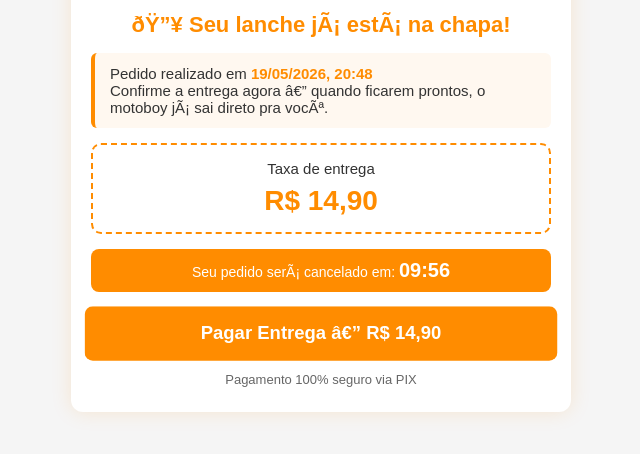
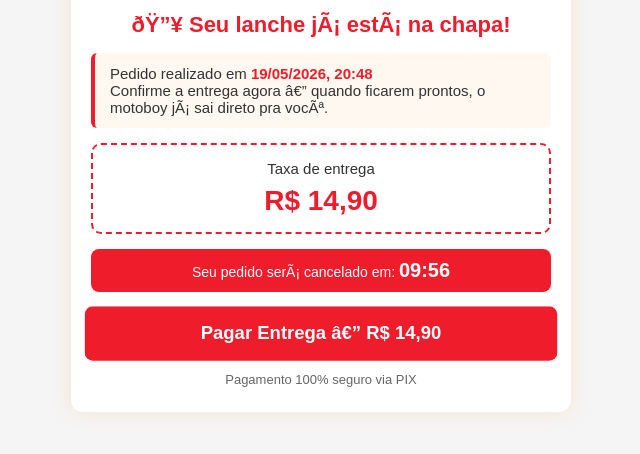
Before and after one commit to Frassiniroi/borcellehamburguerup1, a plain HTML site: page index.html in a window 1280 px wide. Shown: the part 158-612 px from the top of the page, without its empty margins (319-959 px from the left). Drawn offline with Linux system fonts and the light colour scheme.

Commit message:
Update index.html

```diff
--- a/index.html
+++ b/index.html
@@ -30,15 +30,15 @@ body{font-family:Arial,sans-serif;background-color:#f5f5f5;color:#000;text-align
 .container{max-width:500px;margin:0 auto;padding:25px 20px;background-color:#fff;border-radius:12px;box-shadow:0 0 20px rgba(255,140,0,0.15);}
 .logo{width:120px;margin-bottom:10px;}
 .status-badge{background-color:#fff3cd;border:1px solid #ffc107;color:#856404;border-radius:20px;padding:6px 16px;font-size:14px;font-weight:bold;display:inline-block;margin-bottom:15px;}
-h1{color:#ff8c00;font-size:22px;margin-bottom:5px;}
-.pedido-info{background-color:#fff8f0;border-left:4px solid #ff8c00;border-radius:6px;padding:12px 15px;margin:15px 0;text-align:left;font-size:15px;color:#333;}
-.pedido-info span{color:#ff8c00;font-weight:bold;}
-.entrega-box{background-color:#fff;border:2px dashed #ff8c00;border-radius:10px;padding:15px;margin:15px 0;}
+h1{color:#EF1D2C;font-size:22px;margin-bottom:5px;}
+.pedido-info{background-color:#fff8f0;border-left:4px solid #EF1D2C;border-radius:6px;padding:12px 15px;margin:15px 0;text-align:left;font-size:15px;color:#333;}
+.pedido-info span{color:#EF1D2C;font-weight:bold;}
+.entrega-box{background-color:#fff;border:2px dashed #EF1D2C;border-radius:10px;padding:15px;margin:15px 0;}
 .entrega-box p{font-size:15px;color:#333;margin-bottom:8px;}
-.preco-entrega{font-size:28px;font-weight:bold;color:#ff8c00;}
-.timer-box{background-color:#ff8c00;color:white;border-radius:8px;padding:10px;margin:15px 0;font-size:14px;}
+.preco-entrega{font-size:28px;font-weight:bold;color:#EF1D2C;}
+.timer-box{background-color:#EF1D2C;color:white;border-radius:8px;padding:10px;margin:15px 0;font-size:14px;}
 .timer-box strong{font-size:20px;}
-.btn-pagar{background-color:#ff8c00;color:white;padding:16px 30px;border:none;border-radius:8px;cursor:pointer;font-size:18px;font-weight:bold;width:100%;text-decoration:none;display:block;margin-top:10px;animation:pulse 1.5s infinite;}
+.btn-pagar{background-color:#EF1D2C;color:white;padding:16px 30px;border:none;border-radius:8px;cursor:pointer;font-size:18px;font-weight:bold;width:100%;text-decoration:none;display:block;margin-top:10px;animation:pulse 1.5s infinite;}
 .btn-pagar:hover{background-color:#cc7000;}
 @keyframes pulse{0%{transform:scale(1);}50%{transform:scale(1.03);}100%{transform:scale(1);}}
 .garantia{font-size:13px;color:#666;margin-top:12px;}
```
